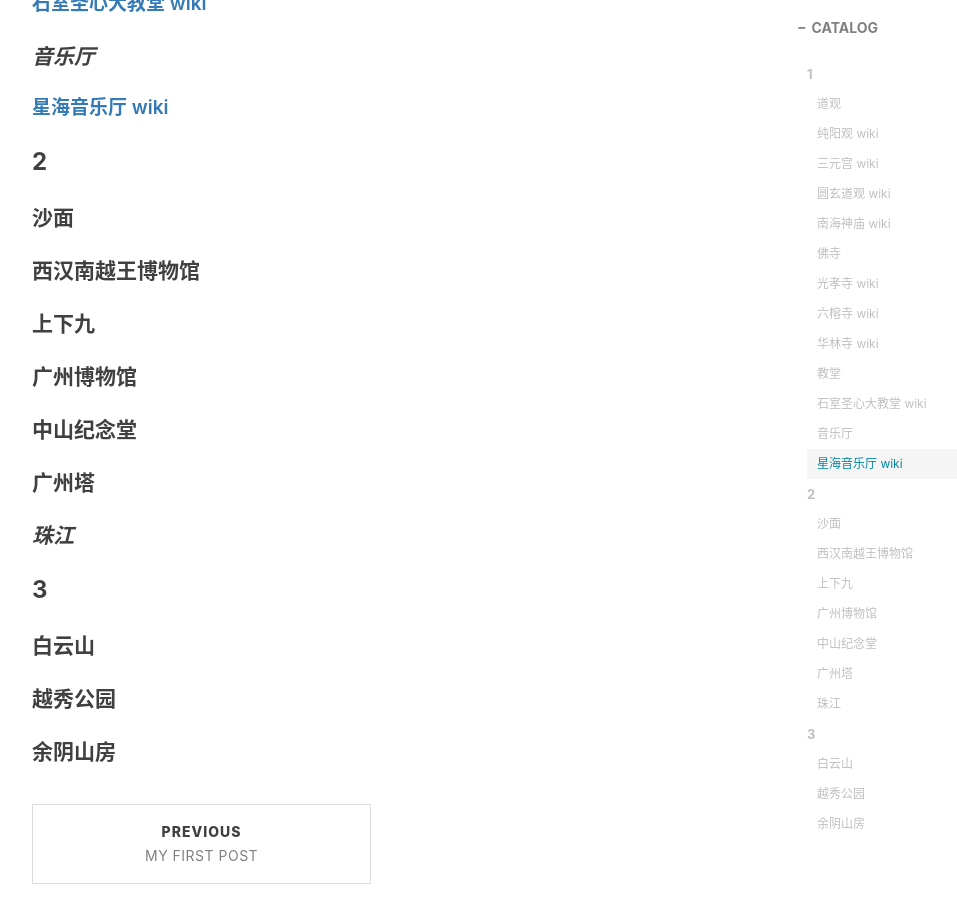
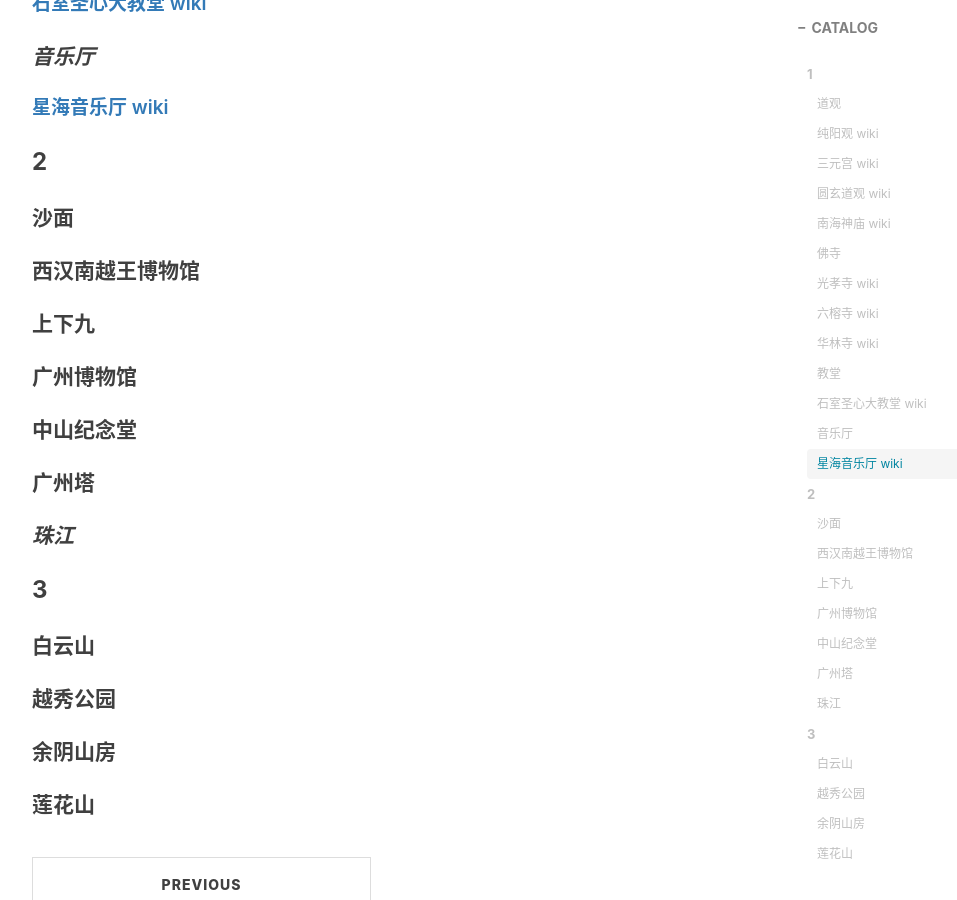
Before and after one commit to anchor2017/anchor2017.github.io, a Jekyll site: the page built from _posts/2019-03-26-In-Guangzhou-2019.md, in a window 1280 px wide and 900 px high, scrolled down 1150 px. Shown: the whole window, without its empty margins (233-1190 px from the left). Built offline with Jekyll 4.4.1, drawn with Linux system fonts in a browser that asks for light colours; nearby versions of some CDN libraries; comment, search, counter and statistics services are not loaded.

Commit message:
Update 2019-03-26-In-Guangzhou-2019.md

```diff
--- a/_posts/2019-03-26-In-Guangzhou-2019.md
+++ b/_posts/2019-03-26-In-Guangzhou-2019.md
@@ -44,3 +44,4 @@ mermaid: true
 #### 白云山
 #### 越秀公园
 #### 余阴山房
+#### 莲花山
```
